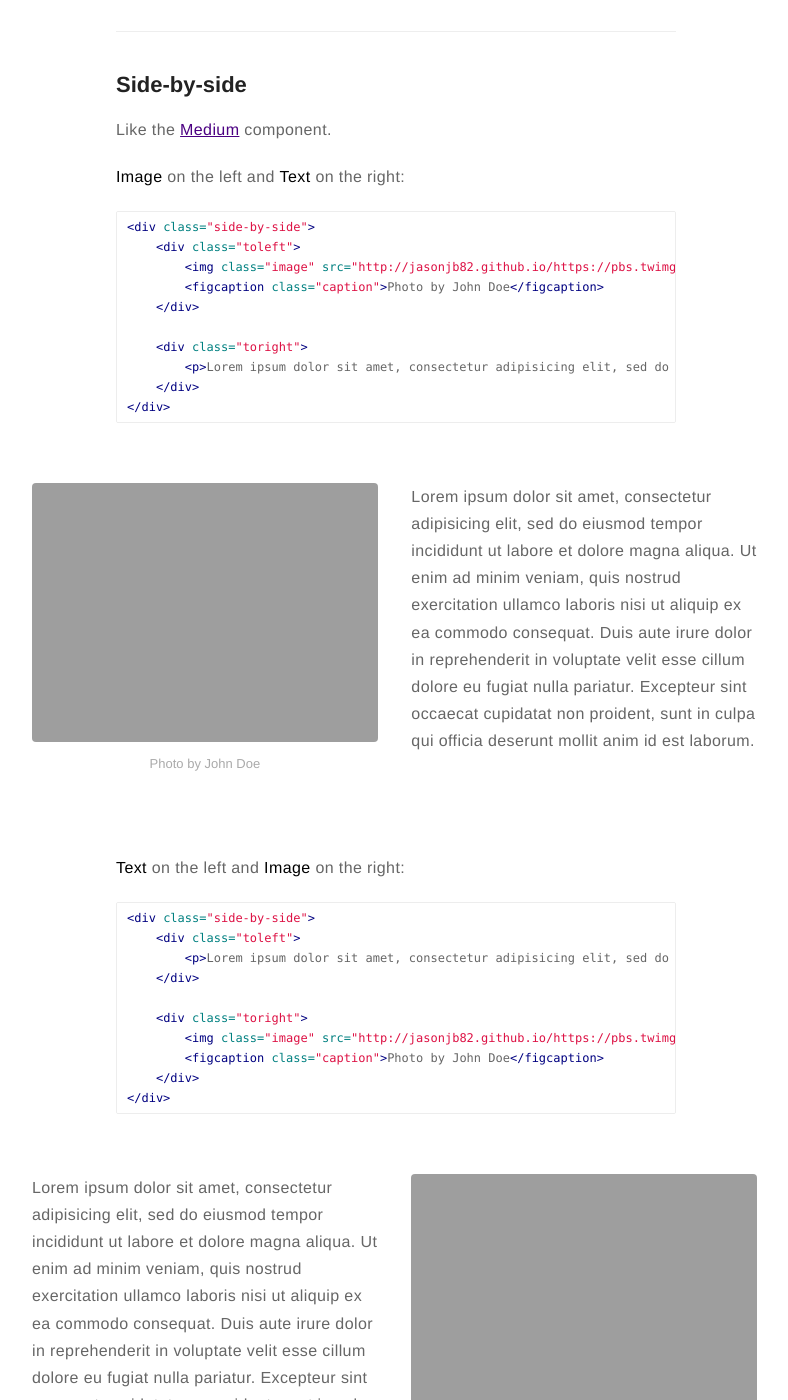
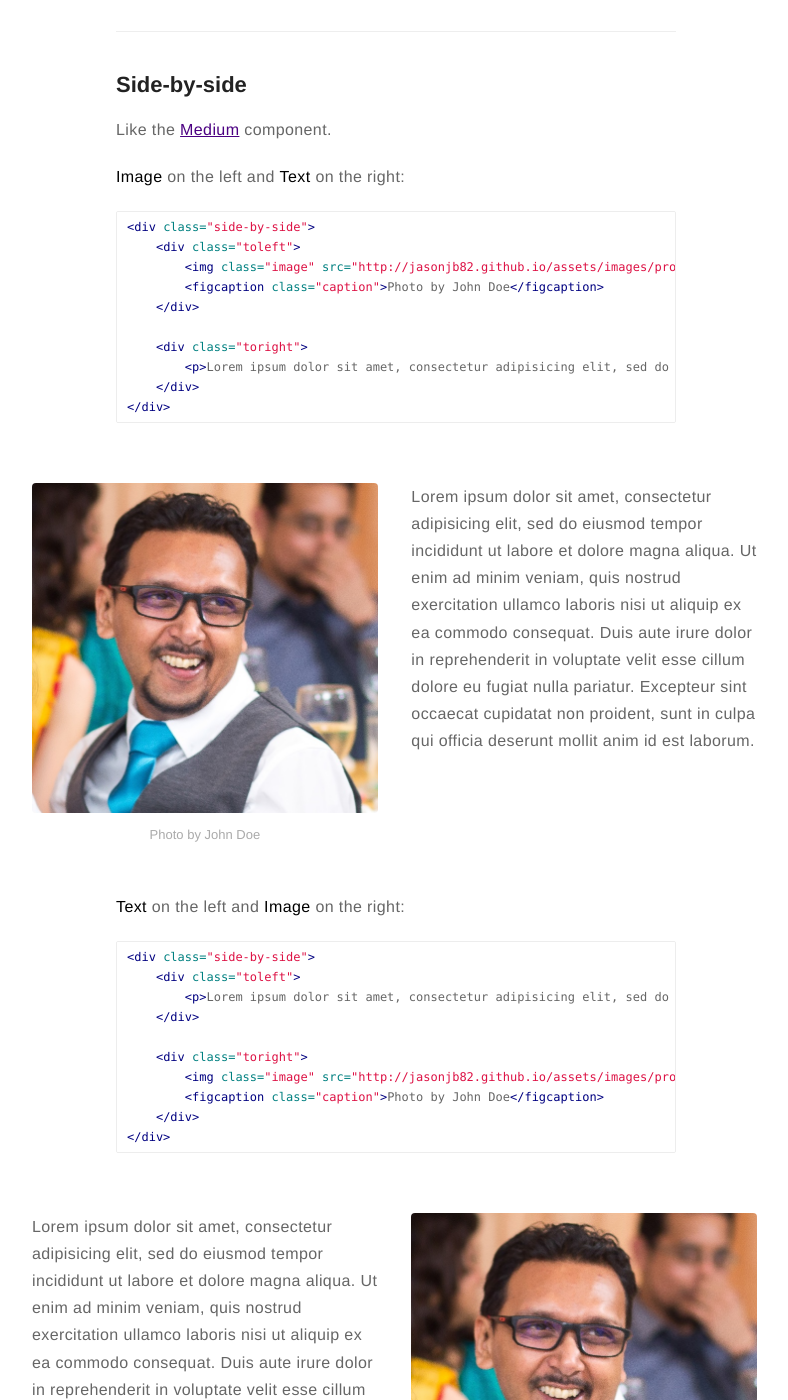
Before and after one commit to jasonjb82/jasonjb82.github.io, a Jekyll site: the page built from _posts/2015-02-24-markdown-extra-components.markdown, in a window 1280 px wide and 1400 px high, scrolled down 1068 px. Shown: the whole window, without its empty margins (244-1032 px from the left). Built offline with Jekyll 4.4.1, drawn with Linux system fonts in a browser that asks for light colours; comment, search, counter and statistics services are not loaded.

Commit message:
Create _config.yml

```diff
--- a/_config.yml
+++ b/_config.yml
@@ -7,8 +7,8 @@ description: A blog about technology and stuff related
 
 # if it's an external image, update below for true
 # better with square images
-external-image: true
-picture: https://pbs.twimg.com/profile_images/860824664431394816/T5yvKM46.jpg
+external-image: false
+picture: assets/images/profile.jpg
 
 # If you want to include your resume, set to true
 # and specify source (external or local).
```
